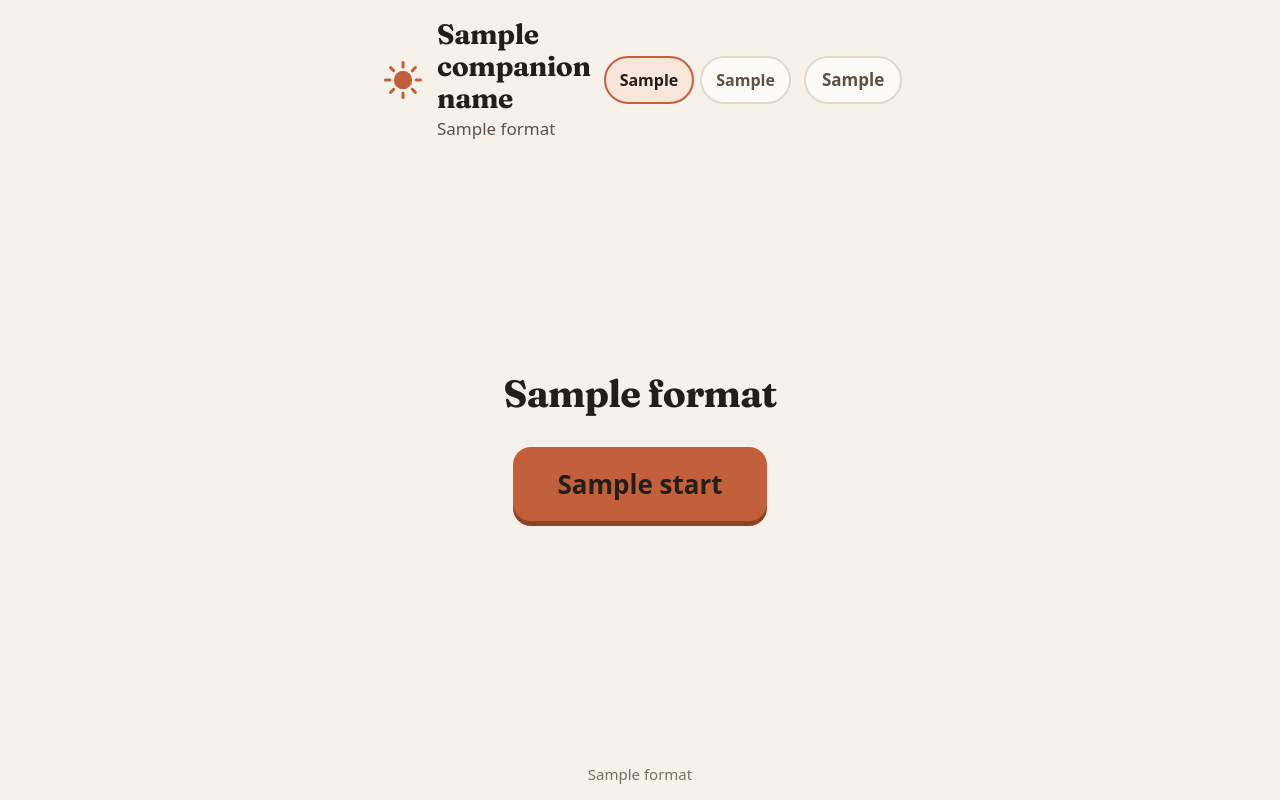
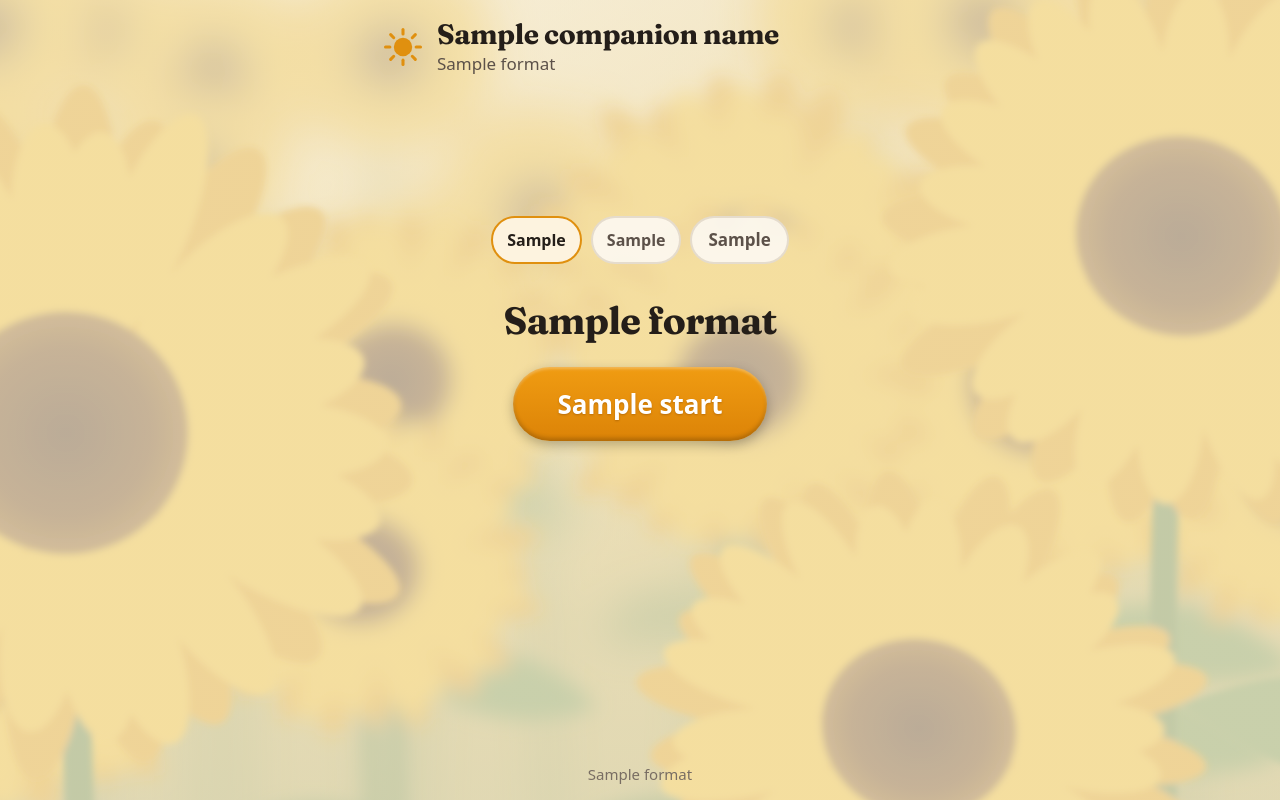
Before and after one commit to SeroGoingCrazy/AI-companion-for-elder, a Python web app: template src/elder_companion/web/templates/elder.html in a window 1280 px wide. Run offline with Jinja, Linux system fonts and the light colour scheme; the template is opened without the code that fills it: most values are stand-ins (such as "Sample title", 1, 10 or a date in 2020); some web fonts are replaced.

Commit message:
feat(elder): start screen from the Hallo redesign
Sunflower field under a paper wash, voices and language centred above the
greeting, a raised marigold pill button. The elder surface keeps marigold
throughout; the field is a drawn placeholder until a licensed photo lands.

Co-Authored-By: Claude Opus 5.5 <noreply@anthropic.com>

```diff
--- a/config/i18n/en.yaml
+++ b/config/i18n/en.yaml
@@ -6,8 +6,8 @@ dir: ltr
 
 elder:
   subtitle: Here for you, {nickname}
-  greeting: "Hello, {nickname}!"
-  start: Start chatting
+  greeting: "Hallo, {nickname}!"
+  start: Start today's chat!
   hold_to_talk: Hold to talk
   press_and_speak: Hold and speak
   release_to_send: Release to send
--- a/config/i18n/zh.yaml
+++ b/config/i18n/zh.yaml
@@ -7,7 +7,7 @@ dir: ltr
 elder:
   subtitle: "{nickname}，我一直在这儿"
   greeting: "{nickname}，您好！"
-  start: 开始聊天
+  start: 开始今天的聊天！
   hold_to_talk: 按住说话
   press_and_speak: 按住说话
   release_to_send: 松开就发送
--- a/src/elder_companion/web/static/elder.css
+++ b/src/elder_companion/web/static/elder.css
@@ -48,6 +48,8 @@ body {
 /* ---------- header ---------- */
 
 .elder-header { display: flex; align-items: center; gap: 13px; flex: none; }
+.elder-brand { display: flex; align-items: center; gap: 13px; }
+.elder-tools { margin-left: auto; display: flex; align-items: center; gap: 6px; flex-wrap: wrap; }
 
 .avatar { width: 42px; height: 42px; flex: none; }
 .avatar .disc { fill: var(--amber); }
@@ -77,12 +79,66 @@ body {
 }
 .start-btn {
   min-height: 74px; padding: 0 44px;
-  border: 0; border-radius: var(--r-control);
-  background: var(--amber); color: var(--ink);
+  border: 0; border-radius: 999px;
+  /* Raised on purpose (redesign 2.1): the one button on this screen has to read as a
+     thing you press, so it gets a lit top edge, a carved bottom edge and a lift. */
+  background: linear-gradient(180deg, var(--start-top) 0%, var(--start-bottom) 100%);
+  color: #fff;
   font-family: var(--face-ui); font-size: 26px; font-weight: 700; cursor: pointer;
-  box-shadow: 0 5px 0 var(--amber-deep);
+  box-shadow:
+    0 4px 12px rgba(0, 0, 0, 0.25),
+    inset 0 -3px 4px rgba(0, 0, 0, 0.20),
+    inset 0 2px 3px rgba(255, 255, 255, 0.30);
+  /* White on marigold is short of 3:1 on its own; the shadow carries the letterforms. */
+  text-shadow: 0 1px 2px rgba(110, 55, 0, 0.35);
 }
-.start-btn:active { transform: translateY(3px); box-shadow: 0 2px 0 var(--amber-deep); }
+.start-btn:active {
+  transform: translateY(2px);
+  box-shadow:
+    0 1px 4px rgba(0, 0, 0, 0.25),
+    inset 0 -1px 2px rgba(0, 0, 0, 0.20),
+    inset 0 2px 4px rgba(0, 0, 0, 0.15);
+}
+.start-btn:focus-visible { outline: 4px solid var(--ink); outline-offset: 4px; }
+
+/* ---------- the start screen (redesign 3.1) ----------
+ * The one screen she sees every time, so it gets the warmth: a golden-hour sunflower
+ * field behind everything, washed with paper so the type keeps its contrast. It stays
+ * marigold rather than the family surface's terracotta, matching the Figma frame.
+ * The field is a drawn placeholder; a licensed photo can replace the url later. */
+body.elder {
+  /* The elder surface keeps the original marigold throughout, so the start screen and the
+     talk bar are one colour. Labels on it are ink (6.4:1); only the start button is white,
+     as drawn. The family surface is terracotta. */
+  --amber:      #E0900F;
+  --amber-deep: #A96A06;
+  --amber-wash: #FBEFD8;
+  --on-amber:   var(--ink);
+  --start-top: #F09C12;
+  --start-bottom: #DC8307;
+}
+body.elder:has(#start-screen:not([hidden])) {
+  background:
+    linear-gradient(rgba(246, 241, 231, 0.62), rgba(246, 241, 231, 0.62)),
+    url("/static/img/sunflower-field.svg") center / cover no-repeat,
+    var(--paper);
+}
+
+/* Brand top-left; voices and language sit centred right above the greeting, so the
+   whole thing reads as one group: choose how she sounds, then start. */
+.elder-app:has(#start-screen:not([hidden])) .elder-header {
+  flex: 0 0 32%; flex-direction: column; align-items: stretch; justify-content: space-between;
+}
+.elder-app:has(#start-screen:not([hidden])) .elder-tools { margin: 0 auto; justify-content: center; gap: 9px; }
+.elder-app:has(#start-screen:not([hidden])) .voice-switch { gap: 9px; }
+.elder-app:has(#start-screen:not([hidden])) .voice-switch button,
+.elder-app:has(#start-screen:not([hidden])) .lang-switch {
+  background: rgba(253, 251, 247, 0.85); border-color: rgba(227, 217, 201, 0.9);
+}
+.elder-app:has(#start-screen:not([hidden])) .voice-switch button[aria-pressed="true"] {
+  background: #FDF3DF; border-color: var(--amber); color: var(--ink);
+}
+.elder-app:has(#start-screen:not([hidden])) .start { justify-content: flex-start; padding-top: 34px; gap: 24px; }
 
 /* ---------- conversation ----------
  * Class names come from elder.js (`bubble assistant` / `bubble user`); it keeps only the
@@ -121,7 +177,7 @@ body {
   margin-top: 12px; min-height: var(--tap); padding: 0 20px 0 16px;
   display: inline-flex; align-items: center; gap: 9px;
   border: 0; border-radius: var(--r-chip);
-  background: var(--amber); color: var(--ink);
+  background: var(--amber); color: var(--on-amber);
   font-family: var(--face-ui); font-size: 19px; font-weight: 700; line-height: 1;
   cursor: pointer; -webkit-tap-highlight-color: transparent;
   box-shadow: 0 3px 0 var(--amber-deep);
@@ -151,7 +207,7 @@ body {
   flex: none; width: 100%; min-height: 84px;
   display: flex; align-items: center; justify-content: center; gap: 13px;
   border: 0; border-radius: var(--r-control);
-  background: var(--amber); color: var(--ink);
+  background: var(--amber); color: var(--on-amber);
   font-family: var(--face-ui); font-size: 26px; font-weight: 700;
   cursor: pointer; user-select: none; -webkit-user-select: none;
   -webkit-tap-highlight-color: transparent; touch-action: none;
--- a/src/elder_companion/web/templates/elder.html
+++ b/src/elder_companion/web/templates/elder.html
@@ -22,6 +22,7 @@
 <body class="elder" data-state="idle">
   <main class="elder-app">
     <header class="elder-header">
+      <div class="elder-brand">
         <svg class="avatar" viewBox="0 0 48 48" aria-hidden="true">
           <circle class="disc" cx="24" cy="24" r="10.5" />
           <g class="ray" stroke-width="3.5" stroke-linecap="round">
@@ -35,11 +36,14 @@
           <h1>{{ companion_name }}</h1>
           <p class="subtitle">{{ t.elder.subtitle.format(nickname=nickname) }}</p>
         </div>
+      </div>
+      <div class="elder-tools">
         <div id="voice-switch" class="voice-switch" role="group" aria-label="{{ t.elder.voice_group.format(companion=companion_name) }}">
           <button type="button" data-voice="female" aria-pressed="true">{{ t.elder.voice_female }}</button>
           <button type="button" data-voice="male" aria-pressed="false">{{ t.elder.voice_male }}</button>
         </div>
         <button id="lang-btn" class="lang-switch" type="button" data-next="{{ other_lang }}">{{ t.switch_to }}</button>
+      </div>
     </header>
 
     <section id="start-screen" class="start">
```
Also changed, not shown: tests/integration/test_pages.py (+1 -1 lines), src/elder_companion/web/static/img/sunflower-field.svg (added). Lines whose indentation alone changed are shown as unchanged.
